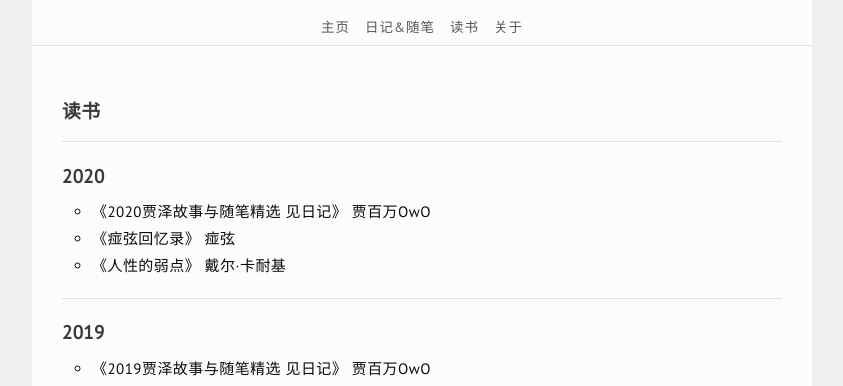
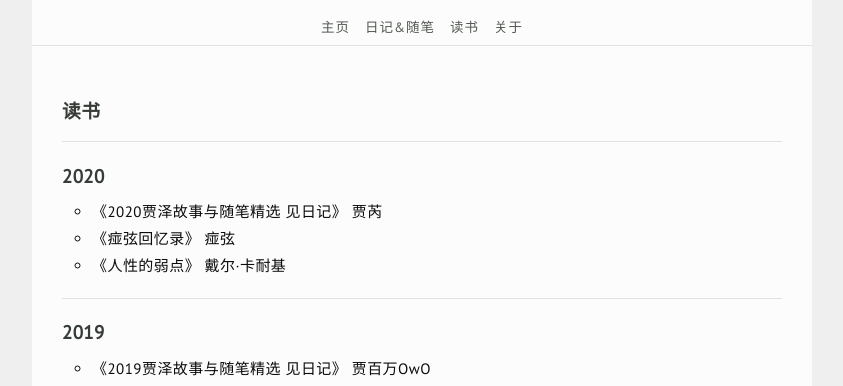
Before and after one commit to 1204802054/1204802054.github.io, a Jekyll site: the page built from pages/book.md, in a window 1280 px wide. Shown: the part 240-626 px from the top of the page, without its empty margins (218-1061 px from the left). Built offline with Jekyll 4.4.1, drawn with Linux system fonts in a browser that asks for light colours; comment, search, counter and statistics services are not loaded.

Commit message:
Update book.md

```diff
--- a/pages/book.md
+++ b/pages/book.md
@@ -14,7 +14,7 @@ description: Read Books.
 ### 2020
 {:.collapsible}
 
-- 《2020贾泽故事与随笔精选 见日记》 贾百万OwO
+- 《2020贾泽故事与随笔精选 见日记》 贾芮
 - 《痖弦回忆录》 痖弦
 - 《人性的弱点》 戴尔·卡耐基
 
```
